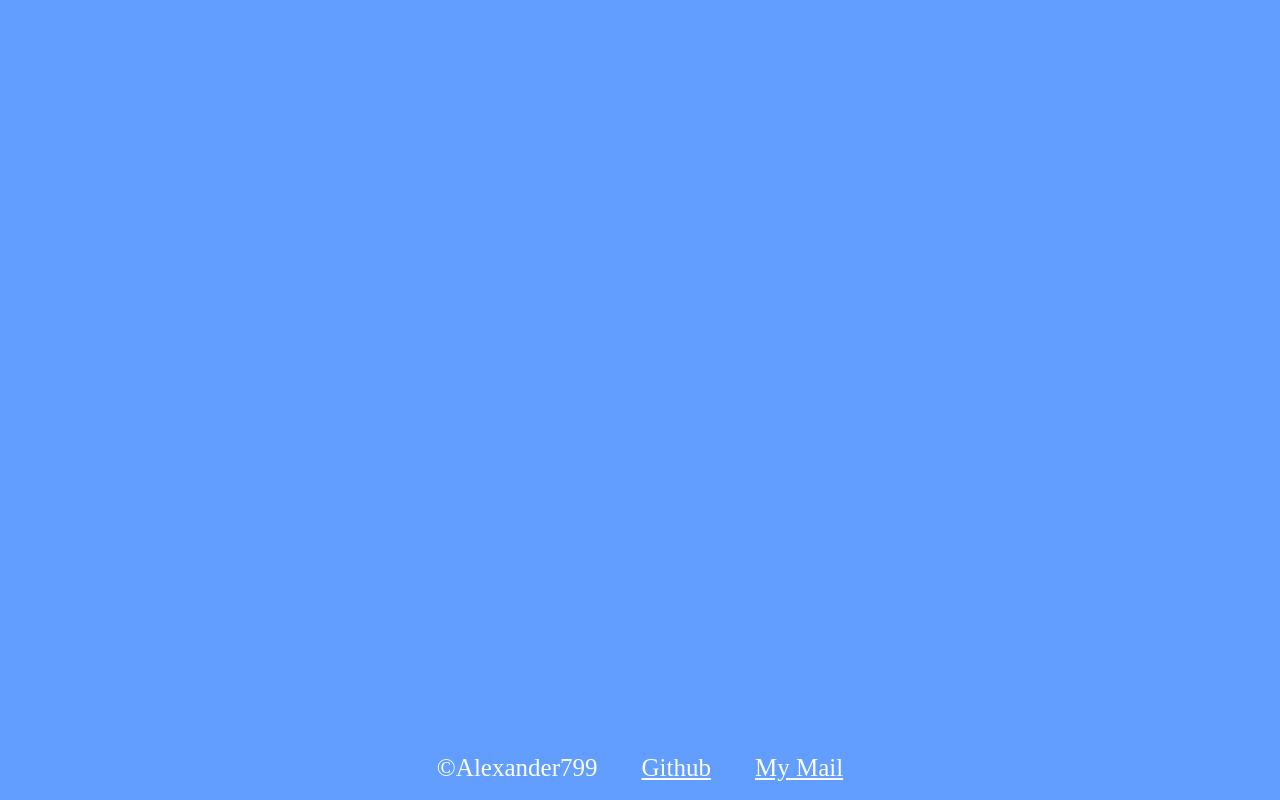
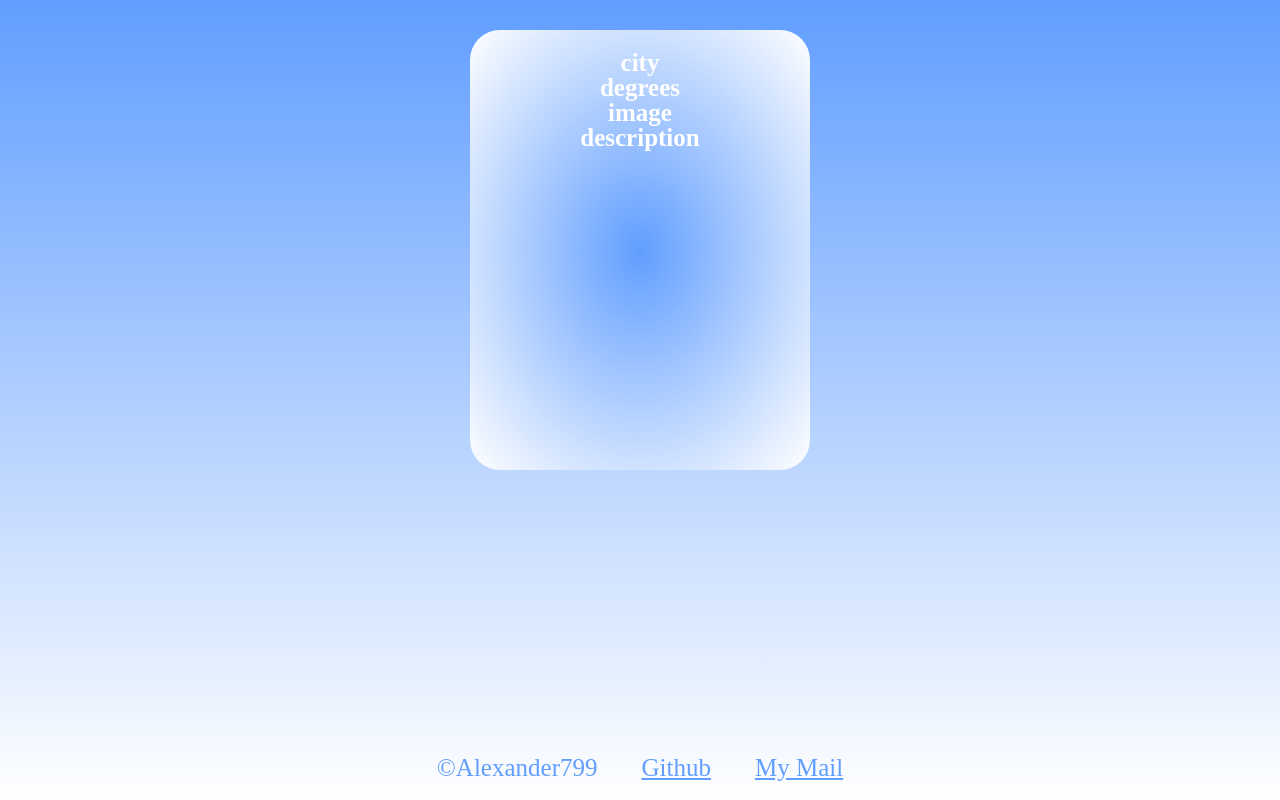
Before and after one commit to Alexander799/weather-app, a plain HTML site: page index.html in a window 1280 px wide. Drawn offline with Linux system fonts and the light colour scheme.

Commit message:
styles changed

```diff
--- a/index.html
+++ b/index.html
@@ -12,6 +12,14 @@
 </head>
 
 <body>
+    <section>
+        <div class="container">
+            <p id="city">city</p>
+            <p id="degrees">degrees</p>
+            <span id="image">image</span>
+            <p id="description">description</p>
+        </div>
+    </section>
     <footer>
         <span class="author">&#169;Alexander799</span>
         <a href="#" class="link-git">Github</a>
--- a/styles/main.css
+++ b/styles/main.css
@@ -1,6 +1,23 @@
-body {
-    background: #619eff;
+section {
+    position: fixed;
+    left: 0;
+    right: 0;
+    top: 0;
+    bottom: 0;
+    background: linear-gradient(#619eff, #ffffff);
     color: #ffffff;
+}
+
+.container {
+    width: 300px;
+    height: 400px;
+    margin: 30px auto;
+    padding: 20px;
+    border-radius: 30px;
+    text-align: center;
+    font-size: 25px;
+    font-weight: bold;
+    background: radial-gradient(#619eff, #ffffff);
 }
 
 footer {
@@ -16,5 +33,5 @@ a {
     display: inline-block;
     margin: 20px;
     font-size: 25px;
-    color: #ffffff;
+    color: #619eff;
 }
```
